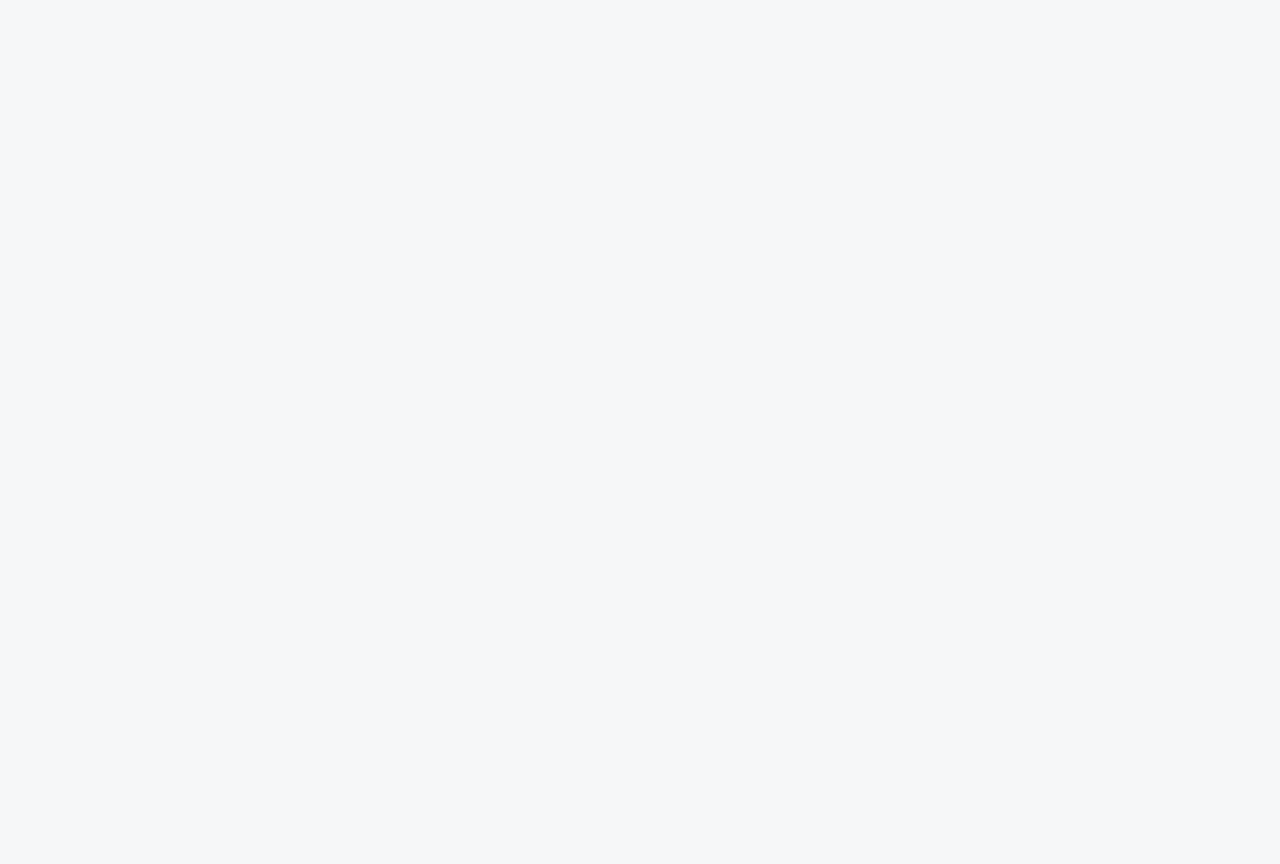
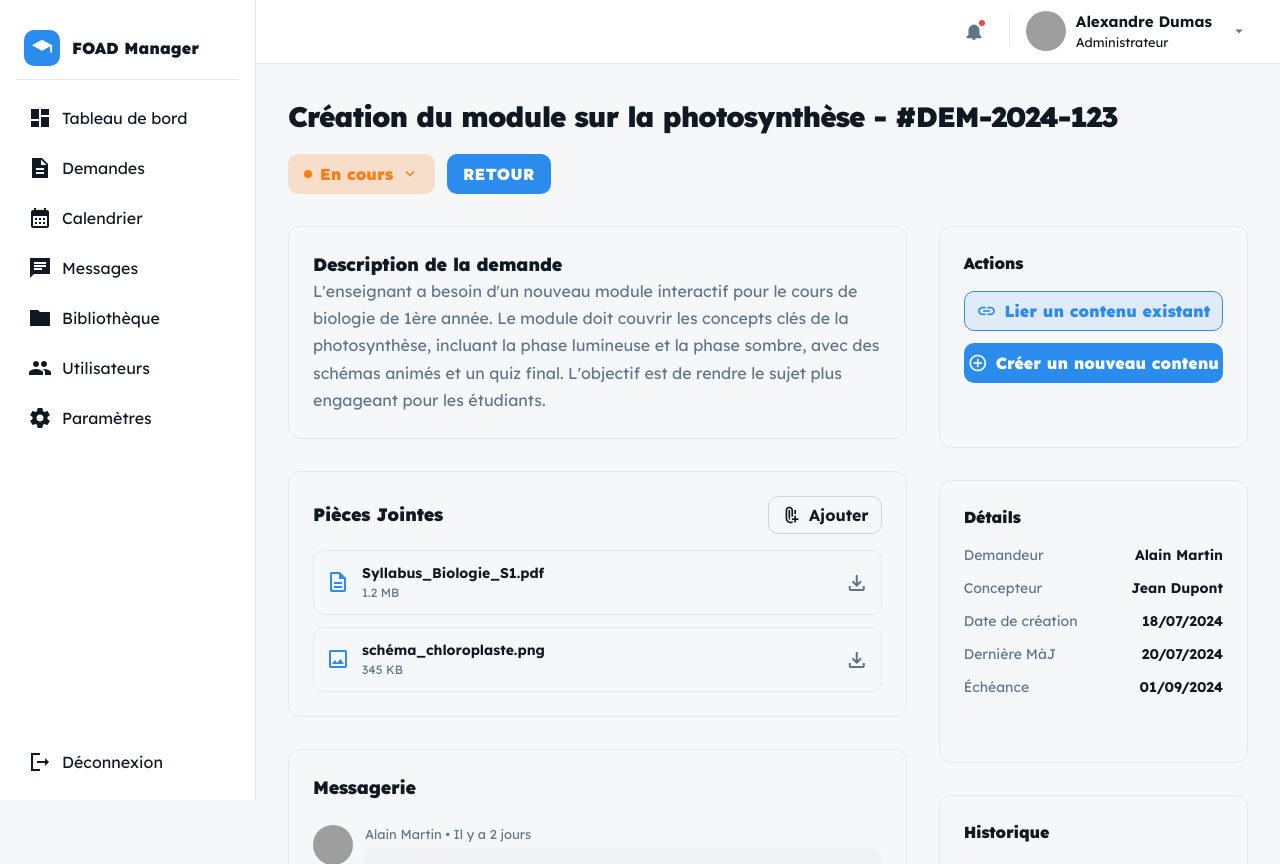
Before and after one commit to MarcAlexKoffi/FOAD-PLATFORM-MAIN, an Angular app: page /creatorlayout/detaildemandes in a window 1280 px wide. Before the commit this address led to /. Before the commit the page ends 800 px from the top, so only its background shows below. Built offline with nearby package versions, Linux system fonts and the light colour scheme; grey boxes are pictures that could not be loaded.

Commit message:
configuration de la page detail-demandes, puis début de la configuration de la barre de recherche de (demandes)

```diff
--- a/src/app/demandes/demandes.html
+++ b/src/app/demandes/demandes.html
@@ -16,7 +16,7 @@
     <section class="card card-filters">
       <div class="input-search">
         <span class="search-icon mi" aria-hidden="true">search</span>
-        <input type="text" placeholder="Rechercher par mot-clé, titre, ou demandeur…" aria-label="Rechercher" />
+        <input type="text" placeholder="Rechercher par mot-clé, titre, ou demandeur…" [(ngModel)]="searchTerm"  aria-label="Rechercher" />
       </div>
 
       <div class="chips">
@@ -66,74 +66,26 @@
             </tr>
           </thead>
           <tbody>
-            <tr>
+            <tr *ngFor="let d of filteredDemandes">
     <td><input type="checkbox" /></td>
-              <td class="strong">Création du module « Marketing Digital »</td>
-              <td class="muted">Jean Dupont</td>
+    <td class="strong">{{ d.titre }}</td>
+    <td class="muted">{{ d.demandeur }}</td>
     <td>
-                <span class="badge bdg-info">
-                  <span class="dot"></span> En cours
+      <span class="badge"
+            [ngClass]="{
+              'bdg-info': d.statut === 'En cours',
+              'bdg-ok': d.statut === 'Validé',
+              'bdg-ko': d.statut === 'Rejeté',
+              'bdg-wait': d.statut === 'En attente'
+            }">
+        <span class="dot"></span> {{ d.statut }}
       </span>
     </td>
-              <td class="muted">15/10/2023</td>
-              <td class="muted">18/10/2023</td>
-              <td class="ta-right"><button class="link"><a [routerLink]="'creatorlayout/detaildemandes'">Voir</a></button></td>
-            </tr>
-
-            <tr>
-              <td><input type="checkbox" /></td>
-              <td class="strong">Mise à jour du cours « Introduction à la Finance »</td>
-              <td class="muted">Marie Curie</td>
-              <td>
-                <span class="badge bdg-ok">
-                  <span class="dot"></span> Validé
-                </span>
+    <td class="muted">{{ d.dateCreation }}</td>
+    <td class="muted">{{ d.dateMAJ }}</td>
+    <td class="ta-right">
+      <button class="link" [routerLink]="['/creatorlayout/demandes', d.id]">Voir</button>
     </td>
-              <td class="muted">12/10/2023</td>
-              <td class="muted">16/10/2023</td>
-              <td class="ta-right"><button class="link">Voir</button></td>
-            </tr>
-
-            <tr>
-              <td><input type="checkbox" /></td>
-              <td class="strong">Support technique pour la vidéo du module 3</td>
-              <td class="muted">Pierre Martin</td>
-              <td>
-                <span class="badge bdg-ko">
-                  <span class="dot"></span> Rejeté
-                </span>
-              </td>
-              <td class="muted">11/10/2023</td>
-              <td class="muted">12/10/2023</td>
-              <td class="ta-right"><button class="link">Voir</button></td>
-            </tr>
-
-            <tr>
-              <td><input type="checkbox" /></td>
-              <td class="strong">Création de QCM pour « Biologie Cellulaire »</td>
-              <td class="muted">Élise Lambert</td>
-              <td>
-                <span class="badge bdg-wait">
-                  <span class="dot"></span> En attente
-                </span>
-              </td>
-              <td class="muted">10/10/2023</td>
-              <td class="muted">10/10/2023</td>
-              <td class="ta-right"><button class="link">Voir</button></td>
-            </tr>
-
-            <tr>
-              <td><input type="checkbox" /></td>
-              <td class="strong">Mise à jour des ressources du cours « Histoire de l’Art »</td>
-              <td class="muted">Lucas Moreau</td>
-              <td>
-                <span class="badge bdg-ok">
-                  <span class="dot"></span> Validé
-                </span>
-              </td>
-              <td class="muted">08/10/2023</td>
-              <td class="muted">11/10/2023</td>
-              <td class="ta-right"><button class="link">Voir</button></td>
   </tr>
           </tbody>
         </table>
--- a/src/app/demandes/demandes.ts
+++ b/src/app/demandes/demandes.ts
@@ -1,12 +1,66 @@
+import { CommonModule } from '@angular/common';
 import { Component } from '@angular/core';
+import { FormsModule } from '@angular/forms';
 import { RouterModule } from '@angular/router';
 
 @Component({
   selector: 'app-demandes',
-  imports: [RouterModule],
+  standalone: true,
+  imports: [FormsModule, RouterModule, CommonModule],
   templateUrl: './demandes.html',
-  styleUrl: './demandes.scss',
+  styleUrls: ['./demandes.scss'],
 })
 export class Demandes {
+  searchTerm: string = '';
 
+  demandes = [
+    {
+      id: 1,
+      titre: 'Création du module « Marketing Digital »',
+      demandeur: 'Jean Dupont',
+      statut: 'En cours',
+      dateCreation: '15/10/2023',
+      dateMAJ: '18/10/2023',
+    },
+    {
+      id: 2,
+      titre: 'Mise à jour du cours « Introduction à la Finance »',
+      demandeur: 'Marie Curie',
+      statut: 'Validé',
+      dateCreation: '12/10/2023',
+      dateMAJ: '16/10/2023',
+    },
+    {
+      id: 3,
+      titre: 'Support technique pour la vidéo du module 3',
+      demandeur: 'Pierre Martin',
+      statut: 'Rejeté',
+      dateCreation: '11/10/2023',
+      dateMAJ: '12/10/2023',
+    },
+    {
+      id: 4,
+      titre: 'Création de QCM pour « Biologie Cellulaire »',
+      demandeur: 'Élise Lambert',
+      statut: 'En attente',
+      dateCreation: '10/10/2023',
+      dateMAJ: '10/10/2023',
+    },
+    {
+      id: 5,
+      titre: 'Mise à jour des ressources du cours « Histoire de l’Art »',
+      demandeur: 'Lucas Moreau',
+      statut: 'Validé',
+      dateCreation: '08/10/2023',
+      dateMAJ: '11/10/2023',
+    },
+  ];
+
+  get filteredDemandes() {
+    const term = this.searchTerm.toLowerCase();
+    return this.demandes.filter((d) =>
+      d.titre.toLowerCase().includes(term) ||
+      d.demandeur.toLowerCase().includes(term)
+    );
+  }
 }
--- a/src/app/detail-demandes/detail-demandes.html
+++ b/src/app/detail-demandes/detail-demandes.html
@@ -15,7 +15,7 @@
                         En cours
                         <span class="material-symbols-outlined" style="font-size:18px;">expand_more</span>
                     </button>
-                    <button class="btn-primary"><span>RETOUR</span></button>
+                    <button class="btn-primary" [routerLink]="'/creatorlayout/demandes'"><span>RETOUR</span></button>
                 </div>
             </div>
             <div class="content-grid">
--- a/src/app/detail-demandes/detail-demandes.scss
+++ b/src/app/detail-demandes/detail-demandes.scss
@@ -175,7 +175,8 @@
  }
 
  .status-wrap {
-     position: relative;
+    display: flex;
+  gap: 12px;
  }
 
  .status-btn {
--- a/src/app/detail-demandes/detail-demandes.ts
+++ b/src/app/detail-demandes/detail-demandes.ts
@@ -1,8 +1,9 @@
 import { Component } from '@angular/core';
+import { RouterModule } from '@angular/router';
 
 @Component({
   selector: 'app-detail-demandes',
-  imports: [],
+  imports: [RouterModule],
   templateUrl: './detail-demandes.html',
   styleUrl: './detail-demandes.scss',
 })
```
Also changed, not shown: src/app/app.routes.ts (+6 -2 lines). Lines whose indentation alone changed are shown as unchanged.
